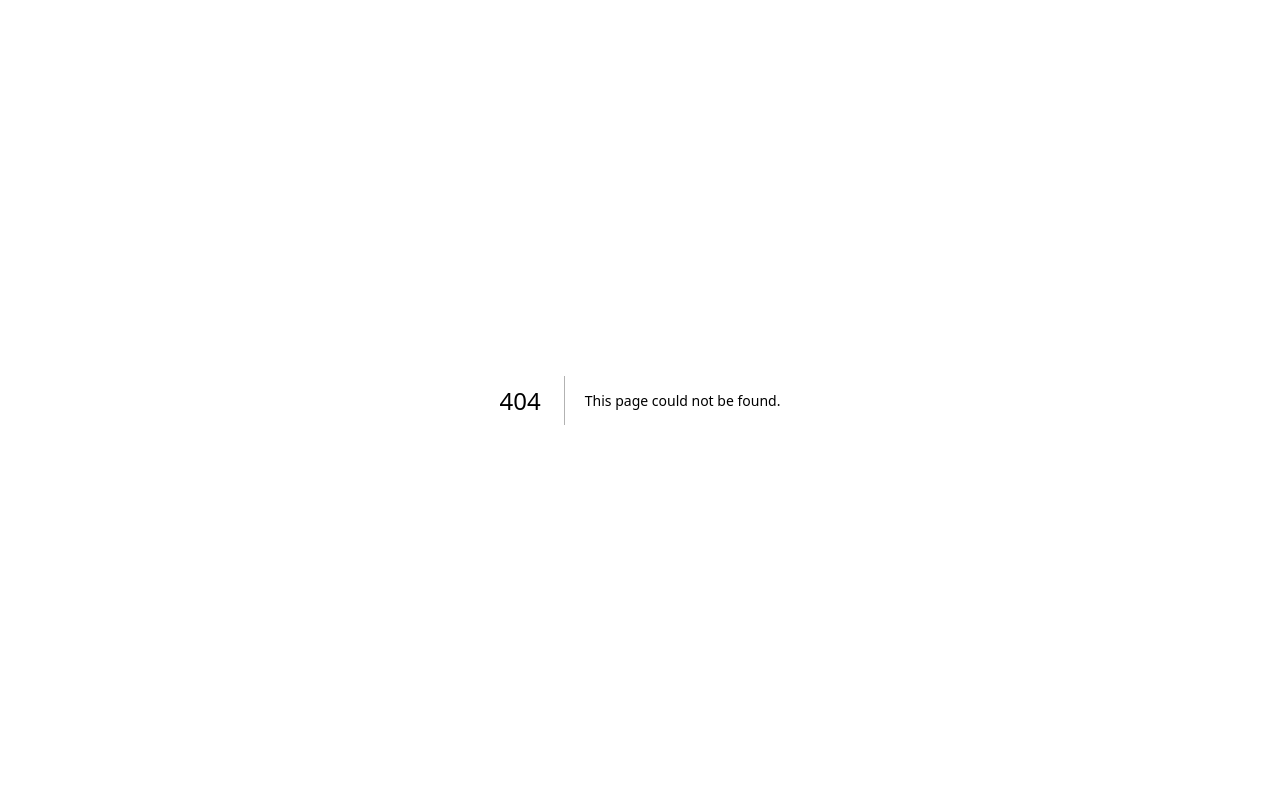
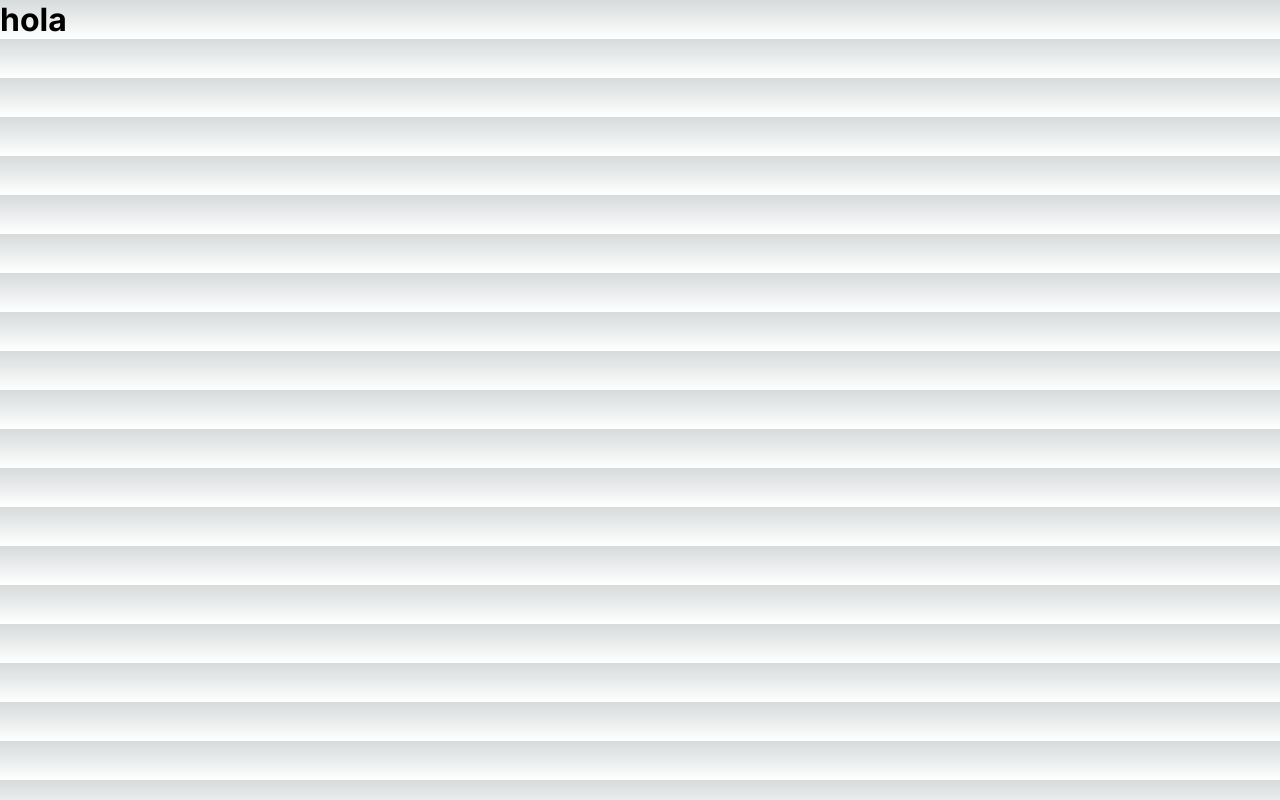
Before and after one commit to chapucrespo/space-tourism, a Next.js app: page /trying in a window 1280 px wide. Before the commit this address had no page. Built offline with nearby package versions, Linux system fonts and the light colour scheme.

Commit message:
installed styled components

```diff
--- /dev/null
+++ b/src/app/trying/page.tsx
@@ -0,0 +1,11 @@
+import React from 'react';
+
+const trying = () => {
+    return (
+        <div>
+            <h1>hola</h1>
+        </div>
+    );
+};
+
+export default trying;
```
Also changed, not shown: package.json (+4 -3 lines), 1 other file (tests, documents, lock files or other folders).
